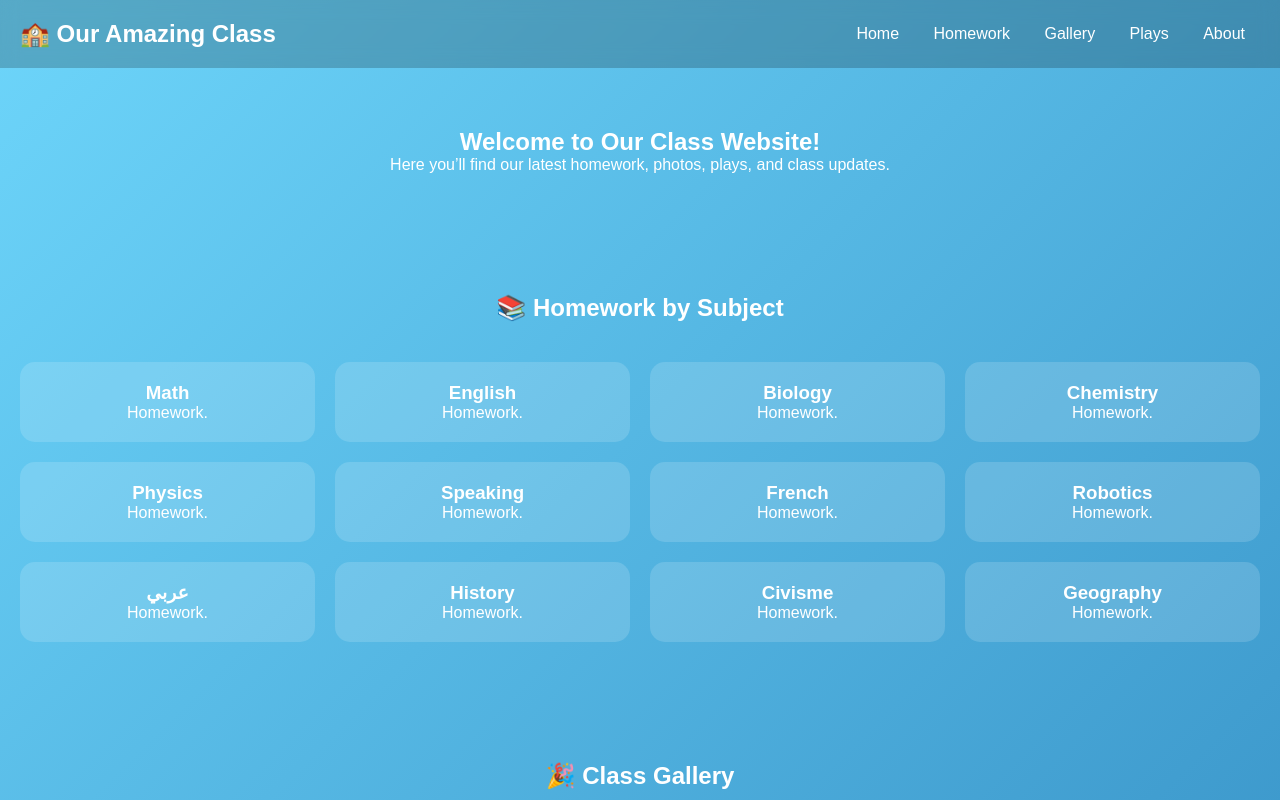
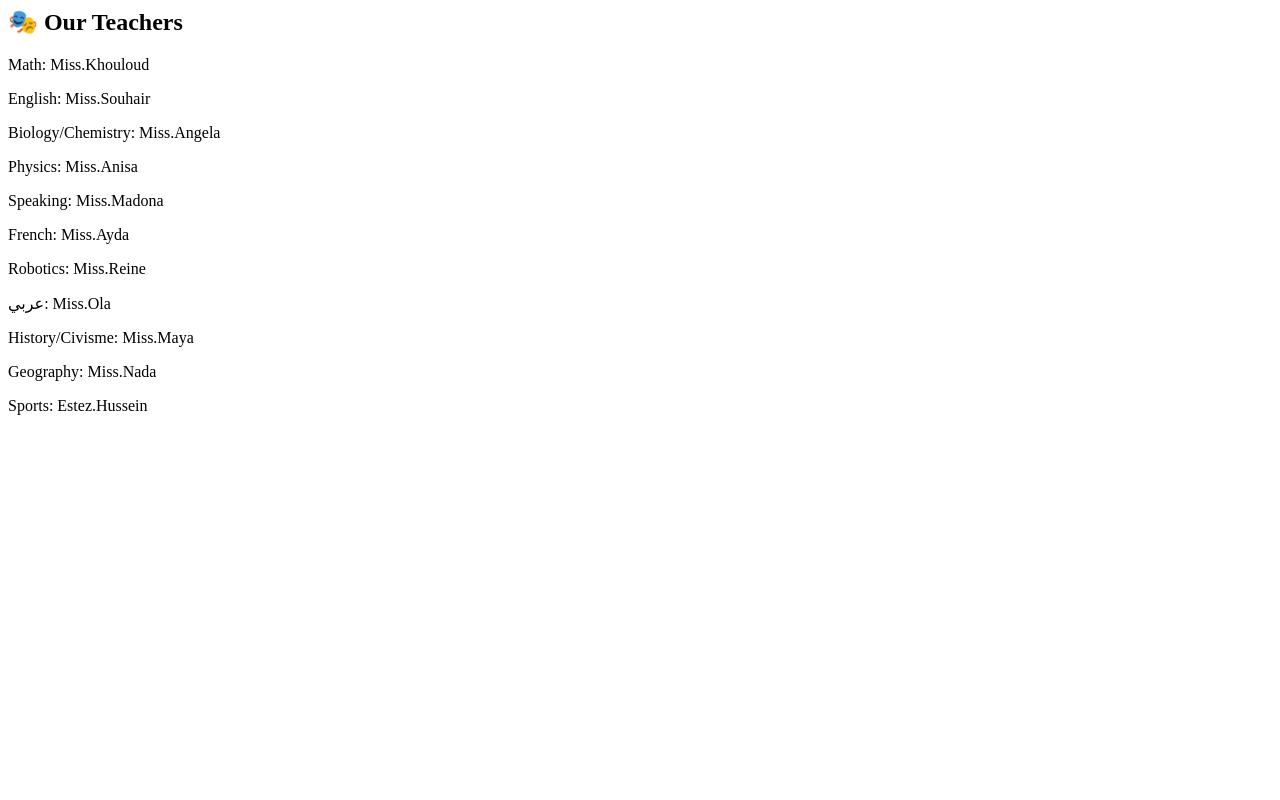
Before and after one commit to Zouheir0/Grade-8, a plain HTML site: page index.html in a window 1280 px wide. Shown: the top 800 px of the page. Drawn offline with Linux system fonts and the light colour scheme.

Commit message:
Update index.html

```diff
--- a/index.html
+++ b/index.html
@@ -1,166 +1,5 @@
-<!DOCTYPE html>
-<html lang="en">
-<head>
-  <meta charset="UTF-8">
-  <meta name="viewport" content="width=device-width, initial-scale=1.0">
-  <title>Our Class Website</title>
-  <style>
-    * {
-      margin: 0;
-      padding: 0;
-      box-sizing: border-box;
-      font-family: 'Poppins', sans-serif;
-    }
-
-    body {
-      background: linear-gradient(135deg, #6dd5fa, #2980b9);
-      color: white;
-      min-height: 100vh;
-    }
-
-    header {
-      background: rgba(0,0,0,0.2);
-      padding: 20px;
-      display: flex;
-      justify-content: space-between;
-      align-items: center;
-      backdrop-filter: blur(10px);
-      position: sticky;
-      top: 0;
-    }
-
-    header h1 {
-      font-size: 24px;
-    }
-
-    nav a {
-      color: white;
-      margin: 0 15px;
-      text-decoration: none;
-      font-weight: 500;
-      transition: 0.3s;
-    }
-
-    nav a:hover {
-      color: #ffcc70;
-    }
-
-    section {
-      padding: 60px 20px;
-      text-align: center;
-      animation: fadeIn 1s ease;
-    }
-
-    @keyframes fadeIn {
-      from {opacity: 0; transform: translateY(20px);}
-      to {opacity: 1; transform: translateY(0);}
-    }
-
-    .card-container {
-      display: grid;
-      grid-template-columns: repeat(auto-fit, minmax(250px, 1fr));
-      gap: 20px;
-      margin-top: 40px;
-    }
-
-    .card {
-      background: rgba(255,255,255,0.15);
-      border-radius: 15px;
-      padding: 20px;
-      transition: transform 0.3s;
-    }
-
-    .card:hover {
-      transform: scale(1.05);
-      background: rgba(255,255,255,0.25);
-    }
-
-    img.gallery {
-      width: 100%;
-      border-radius: 15px;
-    }
-
-    a.play-link {
-      display: block;
-      margin: 10px 0;
-      padding: 10px;
-      background: rgba(255,255,255,0.2);
-      border-radius: 10px;
-      color: white;
-      text-decoration: none;
-      transition: 0.3s;
-    }
-
-    a.play-link:hover {
-      background: rgba(255,255,255,0.35);
-      color: #ffcc70;
-    }
-
-    footer {
-      background: rgba(0,0,0,0.3);
-      text-align: center;
-      padding: 20px;
-      font-size: 14px;
-    }
-  </style>
-</head>
-<body>
-  <header>
-    <h1>🏫 Our Amazing Class</h1>
-    <nav>
-      <a href="#home">Home</a>
-      <a href="#homework">Homework</a>
-      <a href="#gallery">Gallery</a>
-      <a href="#plays">Plays</a>
-      <a href="#about">About</a>
-    </nav>
-  </header>
-
-  <section id="home">
-    <h2>Welcome to Our Class Website!</h2>
-    <p>Here you’ll find our latest homework, photos, plays, and class updates.</p>
+  <section id="teachers">
+    <h2>🎭 Our Teachers</h2>
+    <div class="card"> <p>Math: Miss.Khouloud</p><p>English: Miss.Souhair</p><p>Biology/Chemistry: Miss.Angela</p><p>Physics: Miss.Anisa</p><p>Speaking: Miss.Madona</p><p>French: Miss.Ayda</p><p>Robotics: Miss.Reine</p><p>عربي: Miss.Ola</p><p>History/Civisme: Miss.Maya</p><p>Geography: Miss.Nada</p><p>Sports: Estez.Hussein</p>
+</div>
   </section>
-
-  <section id="homework">
-    <h2>📚 Homework by Subject</h2>
-    <div class="card-container">
-      <div class="card"><h3>Math</h3><p>Homework.</p></div>
-      <div class="card"><h3>English</h3><p>Homework.</p></div>
-      <div class="card"><h3>Biology</h3><p>Homework.</p></div>
-      <div class="card"><h3>Chemistry</h3><p>Homework.</p></div>
-      <div class="card"><h3>Physics</h3><p>Homework.</p></div>
-      <div class="card"><h3>Speaking</h3><p>Homework.</p></div>
-      <div class="card"><h3>French</h3><p>Homework.</p></div>
-      <div class="card"><h3>Robotics</h3><p>Homework.</p></div>
-      <div class="card"><h3>عربي</h3><p>Homework.</p></div>
-      <div class="card"><h3>History</h3><p>Homework.</p></div>
-      <div class="card"><h3>Civisme</h3><p>Homework.</p></div>
-      <div class="card"><h3>Geography</h3><p>Homework.</p></div>
-    </div>
-  </section>
-
-  <section id="gallery">
-    <h2>🎉 Class Gallery</h2>
-    <div class="card-container">
-      <img class="gallery" src="https://picsum.photos/300?random=1" alt="Class photo 1">
-      <img class="gallery" src="https://picsum.photos/300?random=2" alt="Class photo 2">
-      <img class="gallery" src="https://picsum.photos/300?random=3" alt="Class photo 3">
-    </div>
-  </section>
-
-  <section id="plays">
-    <h2>🎭 Our Class Plays</h2>
-    <p>Click the links below to watch our performances:</p>
-    <a href="https://www.facebook.com/share/v/1AQMRn7jTK/" target="_blank" class="play-link">Play 1: Astronaut QNA</a>
-  </section>
-
-  <section id="about">
-    <h2>👥 About Our Class</h2>
-    <p>We’re a group of creative and curious students who love learning new things. Our teacher inspires us every day to do our best and have fun while learning!</p>
-  </section>
-
-  <footer>
-    <p>© 2025 Our Class | Made with ❤️ by Grade 8</p>
-  </footer>
-</body>
-</html>
```
